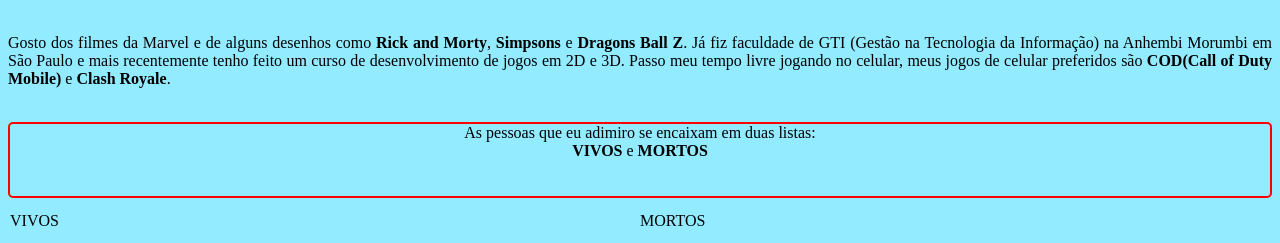
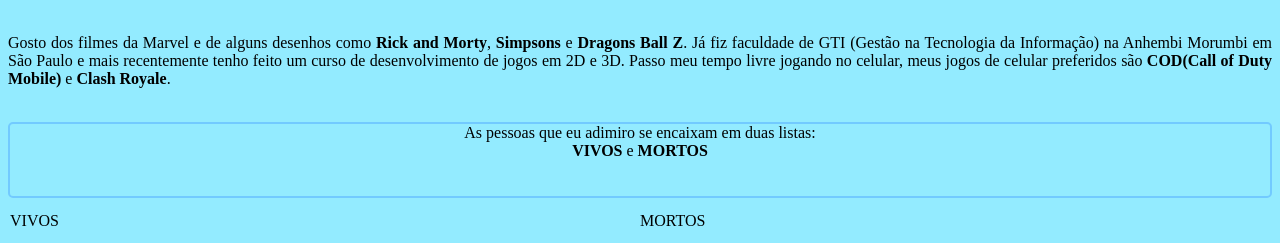
Before and after one commit to sguilherme-1995/minha_pagina, a plain HTML site: page Guilherme de Souza Nunes.html in a window 1280 px wide. Shown: the part 481-724 px from the top of the page. Drawn offline with Linux system fonts and the light colour scheme.

Commit message:
de vermelho pra azul

```diff
--- a/css/stylepagina.css
+++ b/css/stylepagina.css
@@ -35,6 +35,6 @@
     background-color: rgba(25, 40, 248, 0.205);
   }
   .borda{
-    border: 2px solid red;
+    border: 2px solid rgba(0, 89, 255, 0.226);
     border-radius: 5px;
   }
```
